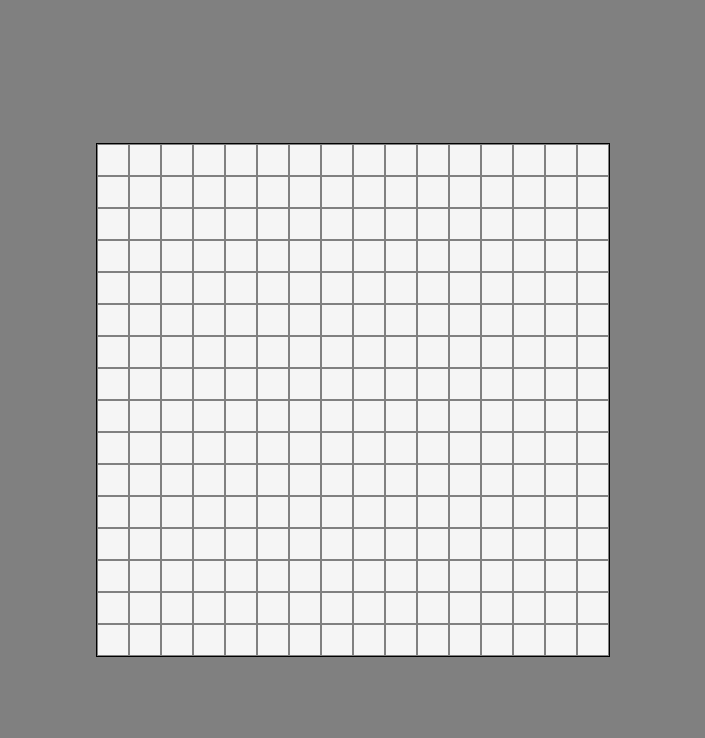
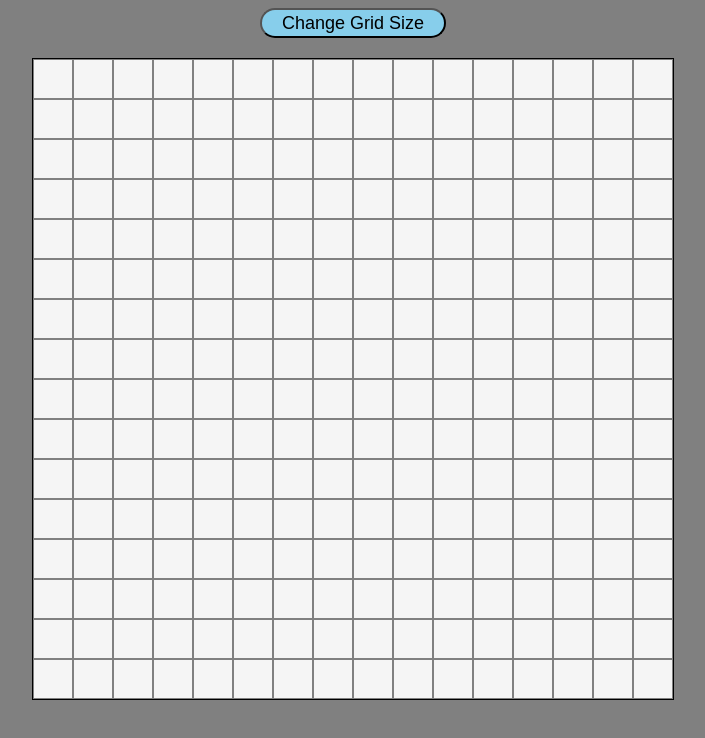
Before and after one commit to farzad-d/etch-a-sketch, a plain HTML site: page index.html in a window 1280 px wide. Shown: the whole page, without its empty margins (287-992 px from the left). Drawn offline with Linux system fonts and the light colour scheme.

Commit message:
Add button to change grid size

```diff
--- a/index.html
+++ b/index.html
@@ -8,6 +8,7 @@
     <script defer src="index.js"></script>
   </head>
   <body>
+    <button id="grid-size">Change Grid Size</button>
     <div class="container"></div>
   </body>
 </html>
--- a/index.js
+++ b/index.js
@@ -1,16 +1,40 @@
 const container = document.querySelector(".container");
 
-for (let i = 0; i < 16 * 16; i++) {
-  const square = document.createElement("div");
-  square.classList.add("square");
-  container.appendChild(square);
+function gridCreator(gridSize = 16) {
+  for (let i = 0; i < gridSize * gridSize; i++) {
+    const square = document.createElement("div");
+    square.classList.add("square");
+    container.appendChild(square);
+  }
+
+  const squares = document.querySelectorAll(".square");
+  squares.forEach((sqr) => {
+    sqr.style.height = `${640 / gridSize}px`;
+    sqr.style.width = `${640 / gridSize}px`;
+  });
 }
-
-container.style.height = `${16 * 32}px`;
-container.style.width = `${16 * 32}px`;
 
 container.addEventListener("mouseover", (e) => {
   let pixel = e.target;
   pixel.classList.add("fill");
   // pixel.style.backgroundColor = "black";
 });
+
+function gridSizeSelector() {
+  const size = +prompt("Enter the grid size:");
+  if (size > 100 || size < 2) {
+    alert("Grid size must range from 2 to 100.");
+  } else {
+    return size;
+  }
+}
+
+// const btn = document.getElementById("grid-size");
+const btn = document.querySelector("#grid-size");
+
+btn.addEventListener("click", () => {
+  container.innerHTML = "";
+  gridCreator(gridSizeSelector());
+});
+
+gridCreator();
--- a/styles.css
+++ b/styles.css
@@ -1,21 +1,18 @@
 body {
   background-color: gray;
-  display: flex;
-  justify-content: center;
-  align-items: center;
-  height: 100vh;
-  margin: 0;
+  text-align: center;
 }
 
 .container {
   display: flex;
   flex-wrap: wrap;
   border: 1px solid black;
+  height: 640px;
+  width: 640px;
+  margin: 0 auto;
 }
 
 .square {
-  width: 32px;
-  height: 32px;
   box-sizing: border-box;
   border: 1px solid gray;
   background-color: #f5f5f5;
@@ -24,3 +21,12 @@ body {
 .fill {
   background-color: black;
 }
+
+button {
+  margin-bottom: 20px;
+  height: 30px;
+  border-radius: 50px;
+  background-color: skyblue;
+  font-size: 18px;
+  padding: 2px 20px;
+}
```
